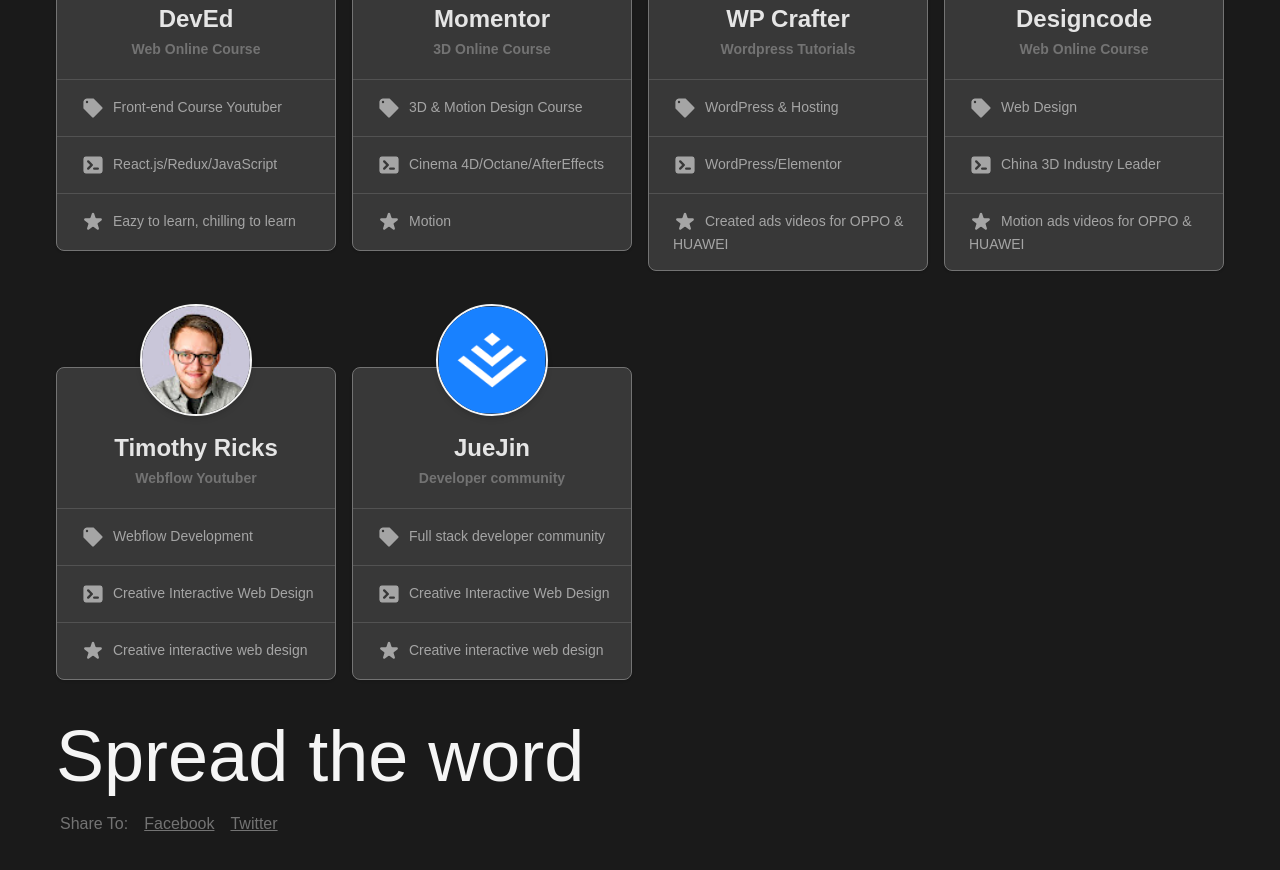
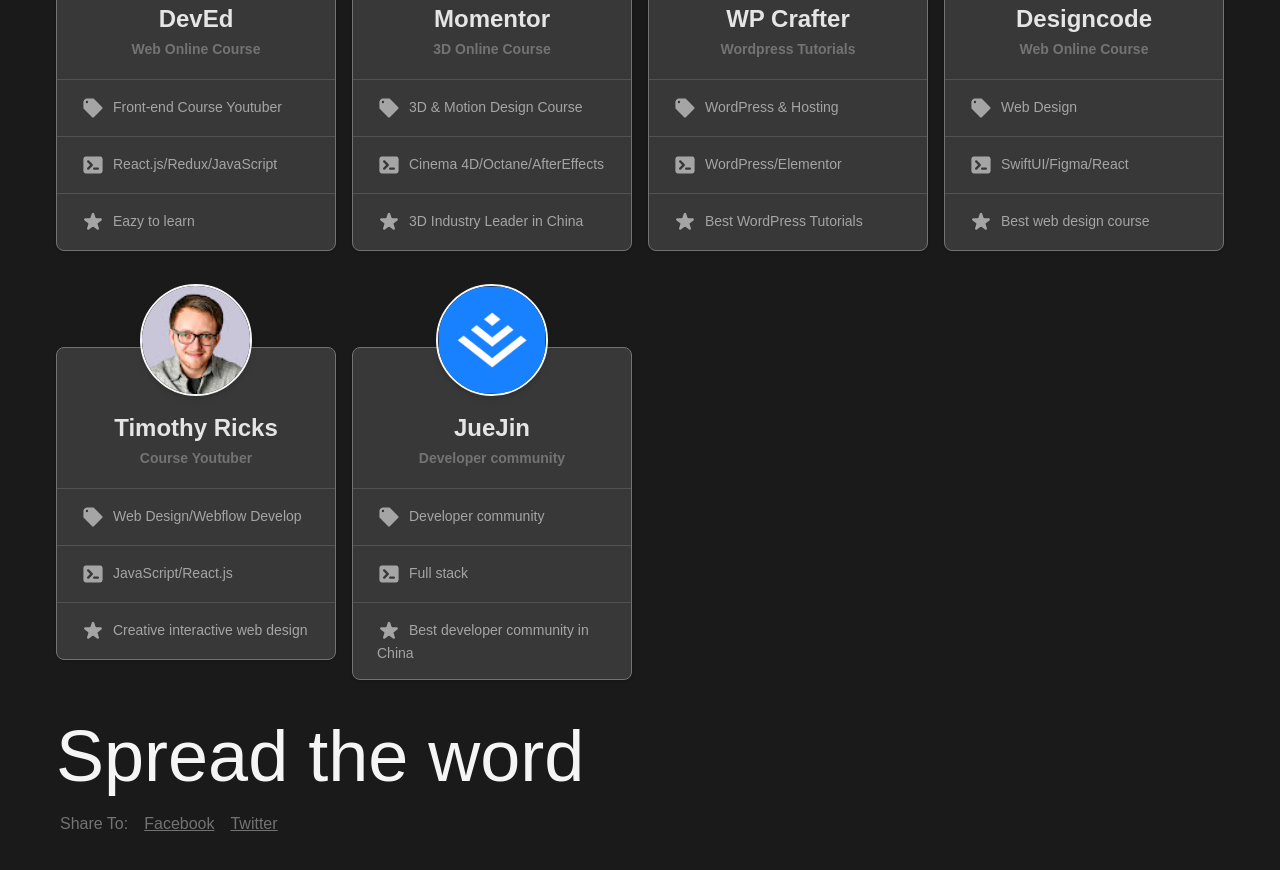
Before and after one commit to bean4896/GaskGeek_P, a React (Create React App) app: page /tutorials in a window 1280 px wide. Shown: the part 420-1290 px from the top of the page. Built offline with nearby package versions, Linux system fonts and the light colour scheme; a web font is replaced by a local one.

Commit message:
update 'info'

```diff
--- a/src/components/data/tutorialdata.js
+++ b/src/components/data/tutorialdata.js
@@ -9,7 +9,7 @@ const TutorialData = [
     svg: "M2 5a2 2 0 012-2h12a2 2 0 012 2v10a2 2 0 01-2 2H4a2 2 0 01-2-2V5zm3.293 1.293a1 1 0 011.414 0l3 3a1 1 0 010 1.414l-3 3a1 1 0 01-1.414-1.414L7.586 10 5.293 7.707a1 1 0 010-1.414zM11 12a1 1 0 100 2h3a1 1 0 100-2h-3z",
     badgeone: "Front-end Course Youtuber",
     badgetwo: "React.js/Redux/JavaScript",
-    badgethree: "Eazy to learn, chilling to learn",
+    badgethree: "Eazy to learn",
   },
   {
     id: "2",
@@ -20,7 +20,7 @@ const TutorialData = [
     img: './images/tutorial_momentor.webp',
     badgeone: "3D & Motion Design Course",
     badgetwo: "Cinema 4D/Octane/AfterEffects",
-    badgethree: "Motion",
+    badgethree: "3D Industry Leader in China",
   },
   {
     id: "3",
@@ -31,7 +31,7 @@ const TutorialData = [
     img: './images/tutorial_wpcrafter.jpg',
     badgeone: "WordPress & Hosting",
     badgetwo: "WordPress/Elementor",
-    badgethree: "Created ads videos for OPPO & HUAWEI",
+    badgethree: "Best WordPress Tutorials",
   },
   {
     id: "4",
@@ -41,18 +41,18 @@ const TutorialData = [
     url: "https://designcode.io/",
     img: './images/tutorial_designcode.svg',
     badgeone: "Web Design",
-    badgetwo: "China 3D Industry Leader",
-    badgethree: "Motion ads videos for OPPO & HUAWEI",
+    badgetwo: "SwiftUI/Figma/React",
+    badgethree: "Best web design course",
   },
   {
     id: "5",
     title: "Timothy Ricks",
-    subtitle: "Webflow Youtuber",
+    subtitle: "Course   Youtuber",
     category: "web develop",
     url: "https://www.youtube.com/c/TimothyRicks/featured",
     img: './images/tutorial_tommy.jpg',
-    badgeone: "Webflow Development",
-    badgetwo: "Creative Interactive Web Design",
+    badgeone: "Web Design/Webflow Develop",
+    badgetwo: "JavaScript/React.js",
     badgethree: "Creative interactive web design",
   },
   {
@@ -62,9 +62,9 @@ const TutorialData = [
     category: "web develop",
     url: "https://juejin.cn/",
     img: './images/tutorial_gold.png',
-    badgeone: "Full stack developer community",
-    badgetwo: "Creative Interactive Web Design",
-    badgethree: "Creative interactive web design",
+    badgeone: "Developer community",
+    badgetwo: "Full stack",
+    badgethree: "Best developer community in China",
   },
 ];
 
--- a/src/components/data/webdata.js
+++ b/src/components/data/webdata.js
@@ -255,6 +255,22 @@ const WebData = [
       url:"https://www.webdevforyou.com/",
       img: "./images/web_wfinteraction.jpg",
       desc: "Awesome Daily Website Interaction.",
+    },
+    {
+      id: "34",
+      title: "Whois",
+      category: ["Tools"],
+      url:"https://www.whois.com/whois/",
+      img: "./images/web_whois.png",
+      desc: "Identify website's domain & hosting information.",
+    },
+    {
+      id: "35",
+      title: "Zapier",
+      category: ["Tools"],
+      url:"https://zapier.com/",
+      img: "./images/web_zapier.webp",
+      desc: "Automate business flow.",
     }
   ];
 
--- a/src/index.js
+++ b/src/index.js
@@ -3,6 +3,7 @@ import App from './App';
 import { BrowserRouter } from 'react-router-dom';
 import { StrictMode } from "react";
 import { createRoot } from "react-dom/client";
+import reportWebVitals from './reportWebVitals';
 
 
 const rootElement = document.getElementById("root");
@@ -16,3 +17,5 @@ root.render(
   </BrowserRouter>
   </StrictMode>
 );
+
+reportWebVitals();
```
Also changed, not shown: public/images/web_whois.png (added), public/images/web_zapier.webp (added).
